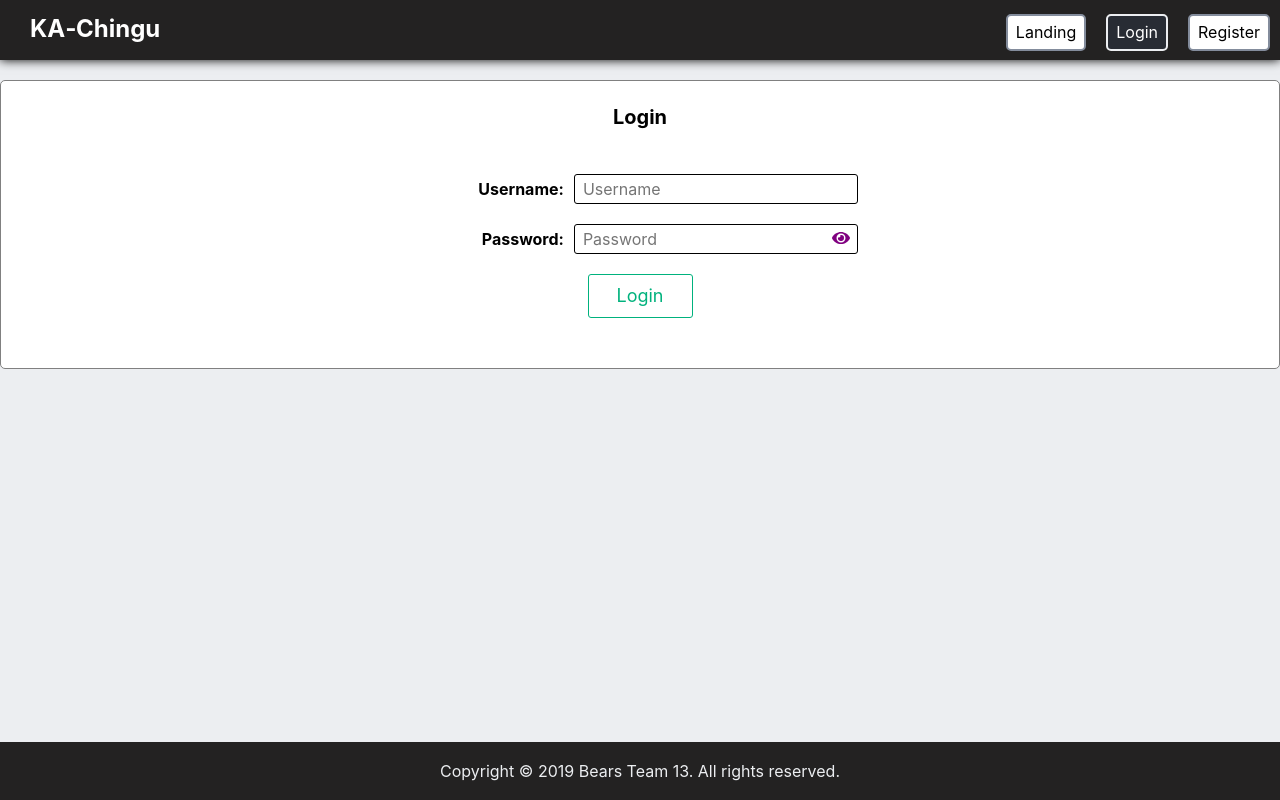
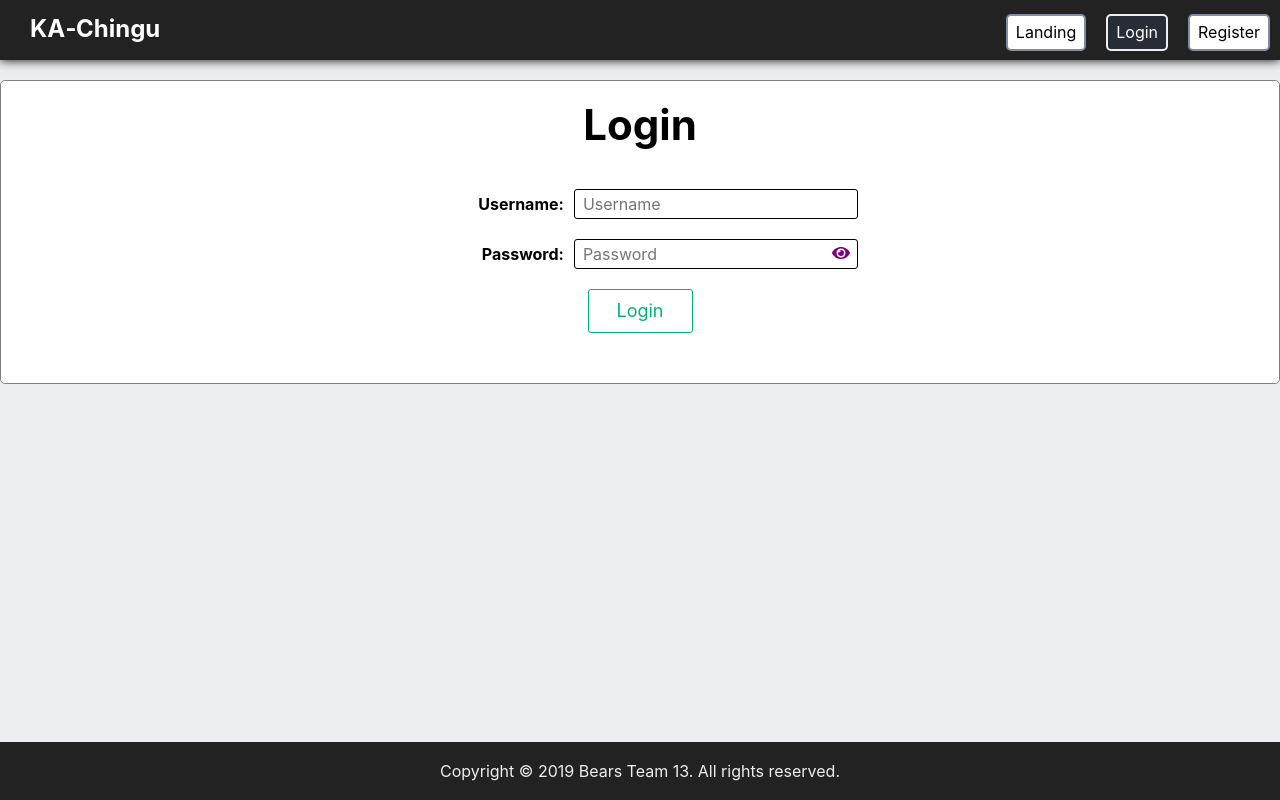
Before and after one commit to super-ming/v8-bears-team-13, a React app in the folder client/: page /login in a window 1280 px wide. Built offline with nearby package versions, Linux system fonts and the light colour scheme.

Commit message:
Fix heading styles

```diff
--- a/client/src/styles/base/_typography.scss
+++ b/client/src/styles/base/_typography.scss
@@ -1,13 +1,19 @@
 .heading {
   &--main {
-    font-size: 5rem;
+    font-size: 4.2rem;
+    margin: 2rem;
+    text-align: center;
+
+    @include respond(tab-port) {
+      font-size: 3.6rem;
+    }
   }
 
   &--sub {
     font-size: 3.8rem;
 
     @include respond(tab-port) {
-      font-size: 3rem;
+      font-size: 2.8rem;
     }
   }
 }
--- a/client/src/styles/components/_form.scss
+++ b/client/src/styles/components/_form.scss
@@ -37,7 +37,8 @@
     width: 100%;
 
     display: flex;
-      flex-flow: row wrap;
+      flex-direction: column;
+      align-items: center;
       justify-content: center;
   }
 
--- a/client/src/styles/layout/_header.scss
+++ /dev/null
@@ -1,15 +0,0 @@
-.heading--main {
-    display: flex;
-    align-items: center;
-    justify-content: center;
-    padding: 25px 0 25px 0;
-    color: black;
-    left: 0;
-    top: -50px;
-    width: 100%;
-    margin: 0;
-    font-size: 2rem;
-//background-image: url("http://drive.google.com/uc?export=view&id=10xTc_j8Xwdi5o-WZV27g7kJBJxkWUMDJ");
-//background-size: 800px auto;
-//background-repeat: no-repeat;
-}
--- a/client/src/styles/styles.scss
+++ b/client/src/styles/styles.scss
@@ -21,7 +21,6 @@
 @import "components/loader";
 
 @import "layout/footer";
-@import "layout/header";
 @import "layout/navbar";
 
 @import "components/app";
```
